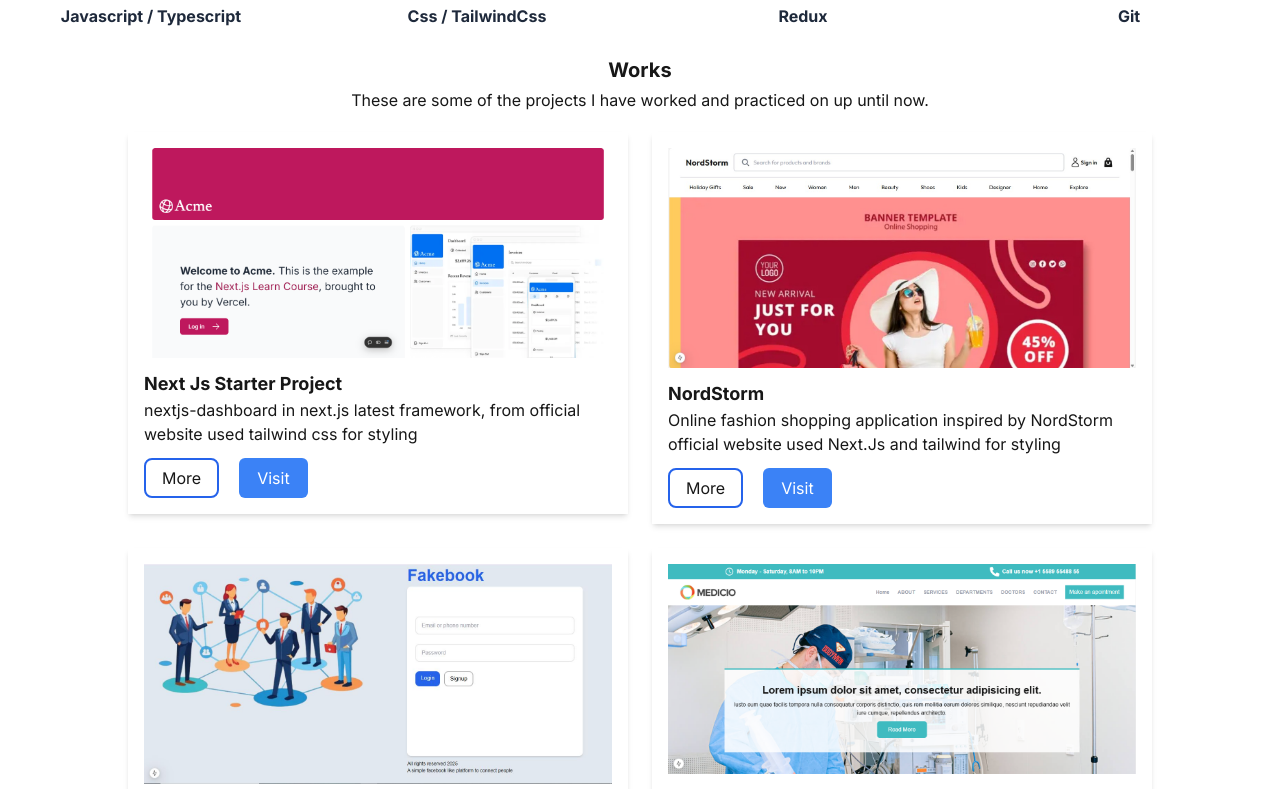
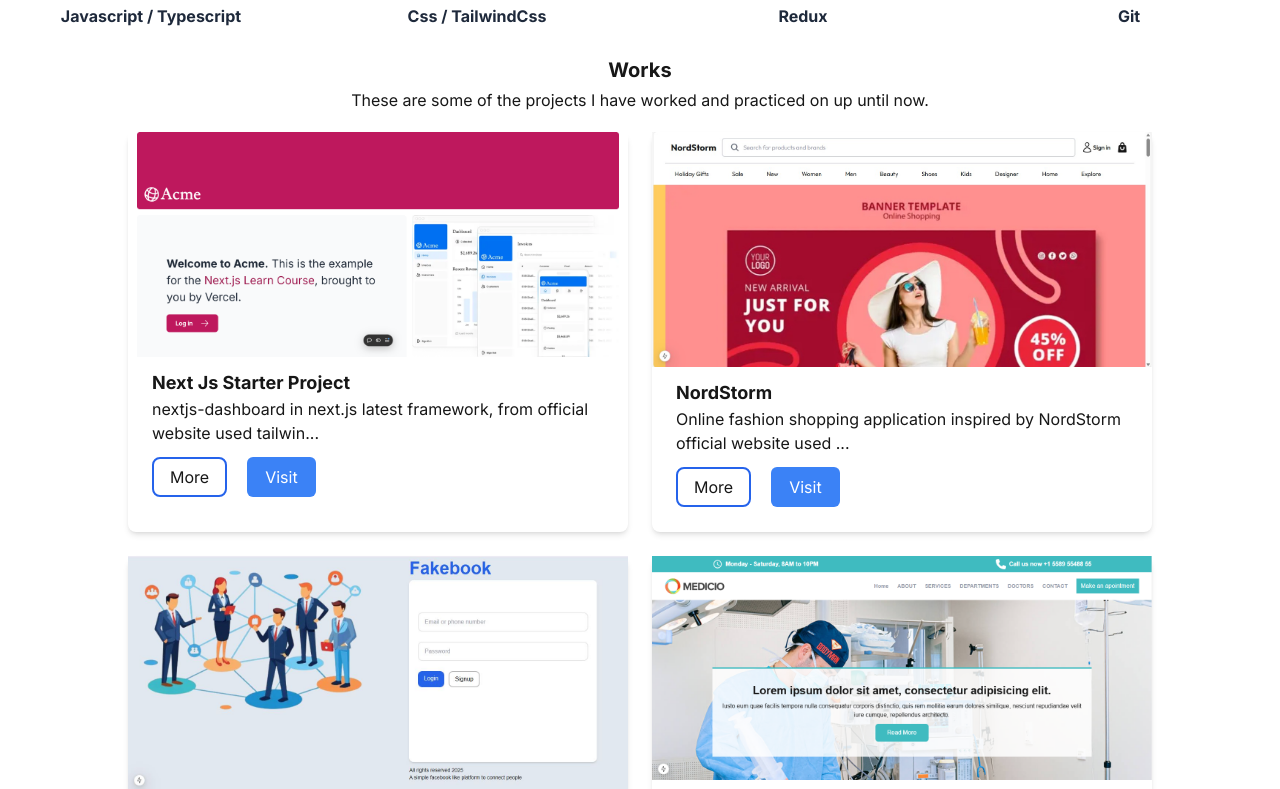
Before and after one commit to amaniCoding/amani-portifolio, a Next.js app: page / in a window 1280 px wide. Shown: the part 1460-2249 px from the top of the page. Built offline with nearby package versions, Linux system fonts and the light colour scheme.

Commit message:
'updated-ui'

```diff
--- a/app/ui/nav-bar.tsx
+++ b/app/ui/nav-bar.tsx
@@ -118,7 +118,7 @@
                         {
                             navItems.map((el, index) => {
                                 return (
-                                    <span className={`p-2 px-3 pl-0 ml-5 cursor-pointer rounded-3xl relative group ${el.isActive ? 'bg-blue-500 rounded-3xl text-white pl-3 dark:bg-gray-600' : 'pl-0 transition-all duration-700 ease-in-out bg-transparent text-black dark:text-white'}`} onClick={(e) => { hadelScroll(e, el.id, index) }} key={index}>{el.name} <span className={`absolute left-0 h-[4px] top-full w-0 group-hover:w-full bg-blue-600 dark:bg-white transition-all duration-300 ease-in-out ${el.isActive ? 'hidden' : 'block'}`}></span> </span>
+                                    <span className={`p-2 px-3 pl-0 ml-5 cursor-pointer rounded-3xl relative group ${el.isActive ? 'bg-blue-500 rounded-3xl text-white pl-3 dark:bg-gray-600' : 'pl-0  bg-transparent text-black dark:text-white'}`} onClick={(e) => { hadelScroll(e, el.id, index) }} key={index}>{el.name} <span className={`absolute left-0 h-[4px] top-full w-0 group-hover:w-full bg-blue-600 dark:bg-white transition-all duration-300 ease-in-out ${el.isActive ? 'hidden' : 'block'}`}></span> </span>
                                 )
                             })
                         }
--- a/app/ui/works.tsx
+++ b/app/ui/works.tsx
@@ -259,15 +259,15 @@
                 return (
                   <motion.div key={work.id}
                     initial={{ translateY: 120, opacity: 0 }}
-                    viewport={{once: true}}
+                    viewport={{ once: true }}
                     whileInView={{
                       translateY: 0,
                       opacity: 1,
-                      transition: { duration: 0.7, delay: 0.2 }
+                      transition: { duration: 0.7 }
                     }}
 
                   >
-                    <div className="shadow-md p-4 group hover:shadow-lg transition-all duration-300 ease-in-out" key={work.id}>
+                    <div className="shadow-md h-[25rem] rounded-lg group hover:shadow-lg transition-all duration-300 ease-in-out">
                       <Image
                         src={`${work.photo}`}
                         alt="next starter project"
@@ -281,9 +281,10 @@
 
 
 
-                      <div className="md:pl-0 pl-4 my-3">
+                      <div className="flex flex-col px-6 pb-6">
+                        <div className="md:pl-0 my-3 flex-grow">
                           <p className="dark:text-slate-300 font-bold md:text-lg">{work.title}</p>
-                        <p className="dark:text-slate-300">{work.description}</p>
+                          <p className="dark:text-slate-300">{work.description.length > 80 ? `${work.description.substring(0, 80)}...` : work.description}</p>
                         </div>
 
 
@@ -292,6 +293,7 @@
                             More
                           </button>
                           <Link href={`${work.link}`} target="_blank" className="md:ml-1 py-1.5 px-4 block hover:shadow-lg border-[2px] border-transparent hover:border-white bg-blue-500 rounded-md text-white text-center transition-all ease-in-out duration-300 dark:bg-gray-950 dark:text-white">Visit</Link>
+                        </div>
                       </div>
 
                     </div>
```
Lines whose indentation alone changed are shown as unchanged.
